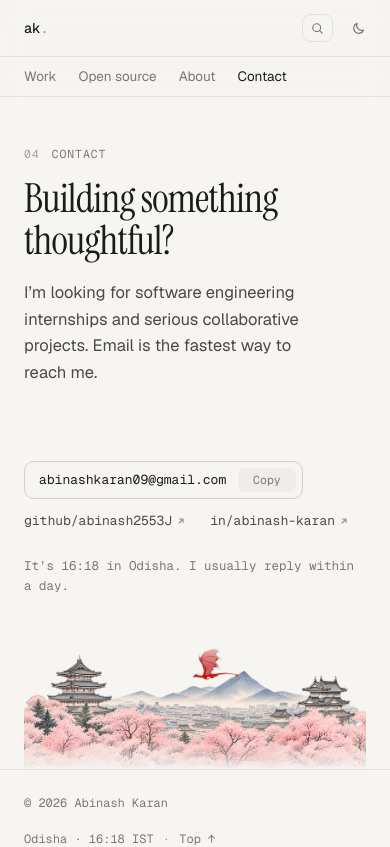
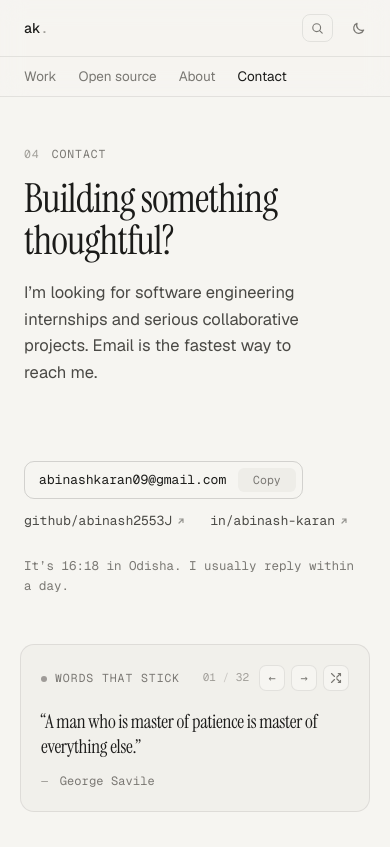
Before and after one commit to abinash2553J/portfolio, a React (Vite) app: page /contact in a window 390 px wide. Shown: the top 847 px of the page. Built offline with nearby package versions, Linux system fonts and the light colour scheme.

Commit message:
feat: add initial portfolio core components and application structure

```diff
--- a/src/App.tsx
+++ b/src/App.tsx
@@ -2,6 +2,7 @@ import { useEffect, useLayoutEffect, useMemo, useState } from 'react'
 import { flushSync } from 'react-dom'
 import { Dragon, Nimbus, Palette, Toaster, greetConsole, isMac, summon, toast, useKeys, usePetals, useProgress, useReveal, type Command } from './fx'
 import { IpodClassic } from './Ipod'
+import { QuotesSection } from './Quotes'
 import { RoveDemo } from './demos/Rove'
 import { VectorDemo } from './demos/Vector'
 import { LeakLensDemo } from './demos/LeakLens'
@@ -223,6 +224,8 @@ function Page() {
         <Route path={path} theme={theme} time={time} asleep={asleep} />
       </main>
 
+      <QuotesSection />
+
       <footer className="footer">
         <div className="skyline" onClick={(e) => petals({ x: e.clientX, y: e.clientY })}>
           <img src="/footer-skyline.webp" alt="" width={1600} height={625} loading="lazy" />
--- /dev/null
+++ b/src/Quotes.tsx
@@ -0,0 +1,98 @@
+import { useEffect, useState } from 'react'
+import { QUOTES } from './content'
+
+export function QuotesSection() {
+  const [index, setIndex] = useState(0)
+  const [fading, setFading] = useState(false)
+  const [paused, setPaused] = useState(false)
+
+  const changeQuote = (nextIdx: number) => {
+    if (fading) return
+    setFading(true)
+    setTimeout(() => {
+      setIndex((nextIdx + QUOTES.length) % QUOTES.length)
+      setFading(false)
+    }, 220)
+  }
+
+  const next = () => changeQuote(index + 1)
+  const prev = () => changeQuote(index - 1)
+  const random = () => {
+    let r = Math.floor(Math.random() * QUOTES.length)
+    if (r === index) r = (r + 1) % QUOTES.length
+    changeQuote(r)
+  }
+
+  // Auto-rotate every 8 seconds, paused on hover
+  useEffect(() => {
+    if (paused) return
+    const id = setInterval(() => {
+      changeQuote(index + 1)
+    }, 8000)
+    return () => clearInterval(id)
+  }, [index, paused, fading])
+
+  const current = QUOTES[index]
+  const num = String(index + 1).padStart(2, '0')
+  const total = String(QUOTES.length).padStart(2, '0')
+
+  return (
+    <section
+      className="quotes"
+      aria-label="Quotes on systems and life"
+      onMouseEnter={() => setPaused(true)}
+      onMouseLeave={() => setPaused(false)}
+    >
+      <div className="quotes__inner">
+        <div className="quotes__head">
+          <span className="label">
+            <span className="quotes__pulse" aria-hidden="true" />
+            Words that stick
+          </span>
+          <div className="quotes__controls">
+            <span className="quotes__count" aria-live="polite">
+              {num} <span className="quotes__sep">/</span> {total}
+            </span>
+            <button
+              className="quotes__btn"
+              onClick={prev}
+              aria-label="Previous quote"
+              title="Previous quote"
+            >
+              ←
+            </button>
+            <button
+              className="quotes__btn"
+              onClick={next}
+              aria-label="Next quote"
+              title="Next quote"
+            >
+              →
+            </button>
+            <button
+              className="quotes__btn quotes__btn--shuffle"
+              onClick={random}
+              aria-label="Random quote"
+              title="Random quote"
+            >
+              <svg width="12" height="12" viewBox="0 0 16 16" fill="none" stroke="currentColor" strokeWidth="1.5" strokeLinecap="round" strokeLinejoin="round" aria-hidden="true">
+                <path d="M11 2h3v3M14 2l-5 5M11 14h3v-3M14 14l-5-5M2 2l4 4M2 14l4-4" />
+              </svg>
+            </button>
+          </div>
+        </div>
+
+        <blockquote className={`quotes__body${fading ? ' quotes__body--fading' : ''}`}>
+          <p className="quotes__text">
+            &ldquo;{current.quote}&rdquo;
+          </p>
+          {current.author && (
+            <footer className="quotes__author">
+              <span className="quotes__dash">—</span> {current.author}
+            </footer>
+          )}
+        </blockquote>
+      </div>
+    </section>
+  )
+}
--- a/src/content.ts
+++ b/src/content.ts
@@ -217,3 +217,43 @@ export const NAV = [
   { path: '/about', label: 'About', key: 'a' },
   { path: '/contact', label: 'Contact', key: 'c' },
 ]
+
+export type Quote = {
+  quote: string
+  author?: string
+}
+
+export const QUOTES: Quote[] = [
+  { quote: 'A man who is master of patience is master of everything else.', author: 'George Savile' },
+  { quote: 'Man is made by his belief. As he believes, so he is.', author: 'Bhagavad Gita' },
+  { quote: 'Make the simple path feel inevitable.' },
+  { quote: 'Good systems leave room for better questions.' },
+  { quote: 'Build small enough to learn, then strong enough to last.' },
+  { quote: 'Clarity is a feature, not a finishing touch.' },
+  { quote: 'The best projects make curiosity practical.' },
+  { quote: 'Humankind cannot gain anything without first giving something in return.', author: 'Alphonse Elric, Fullmetal Alchemist' },
+  { quote: 'The world is changed by your example, not by your opinion.', author: 'Paulo Coelho' },
+  { quote: 'The only way to do great work is to love what you do.', author: 'Steve Jobs' },
+  { quote: 'In the middle of every difficulty lies opportunity.', author: 'Albert Einstein' },
+  { quote: 'Do not go where the path may lead, go instead where there is no path and leave a trail.', author: 'Ralph Waldo Emerson' },
+  { quote: 'Success is not final, failure is not fatal: It is the courage to continue that counts.', author: 'Winston Churchill' },
+  { quote: 'The only limit to our realization of tomorrow will be our doubts of today.', author: 'Franklin D. Roosevelt' },
+  { quote: 'The best way to predict the future is to invent it.', author: 'Alan Kay' },
+  { quote: "Life is what happens when you're busy making other plans.", author: 'John Lennon' },
+  { quote: 'The journey of a thousand miles begins with one step.', author: 'Lao Tzu' },
+  { quote: "You miss 100% of the shots you don't take.", author: 'Wayne Gretzky' },
+  { quote: "Whether you think you can or you think you can't, you're right.", author: 'Henry Ford' },
+  { quote: 'The only way to achieve the impossible is to believe it is possible.', author: 'Charles Kingsleigh, Alice in Wonderland' },
+  { quote: 'Do what you can, with what you have, where you are.', author: 'Theodore Roosevelt' },
+  { quote: 'It does not matter how slowly you go as long as you do not stop.', author: 'Confucius' },
+  { quote: "Everything you've ever wanted is on the other side of fear.", author: 'George Addair' },
+  { quote: 'The best revenge is massive success.', author: 'Frank Sinatra' },
+  { quote: "Don't watch the clock; do what it does. Keep going.", author: 'Sam Levenson' },
+  { quote: 'The harder I work, the luckier I get.', author: 'Samuel Goldwyn' },
+  { quote: 'The only place where success comes before work is in the dictionary.', author: 'Vidal Sassoon' },
+  { quote: 'The secret of getting ahead is to get started.', author: 'Mark Twain' },
+  { quote: 'The best way to find yourself is to lose yourself in the service of others.', author: 'Mahatma Gandhi' },
+  { quote: 'The only thing we have to fear is fear itself.', author: 'Franklin D. Roosevelt' },
+  { quote: 'Programs must be written for people to read, and only incidentally for machines to execute.', author: 'Harold Abelson, SICP' },
+  { quote: 'Simplicity is prerequisite for reliability.', author: 'Edsger W. Dijkstra' },
+]
--- a/src/styles.css
+++ b/src/styles.css
@@ -1746,3 +1746,141 @@ a:hover .arrow--w {
     scroll-padding-top: 112px;
   }
 }
+
+/* ---------- Global Quotes Section ---------- */
+
+.quotes {
+  max-width: calc(var(--col) + 48px);
+  margin: 64px auto 20px;
+  padding: 0 24px;
+}
+
+.quotes__inner {
+  position: relative;
+  padding: 24px 28px 28px;
+  border: 1px solid var(--rule);
+  border-radius: 14px;
+  background: color-mix(in srgb, var(--tile) 40%, transparent);
+  transition: border-color 0.25s ease, background-color 0.25s ease;
+}
+
+.quotes__inner:hover {
+  border-color: var(--rule-strong);
+  background: color-mix(in srgb, var(--tile) 65%, transparent);
+}
+
+.quotes__head {
+  display: flex;
+  align-items: center;
+  justify-content: space-between;
+  gap: 16px;
+  margin-bottom: 18px;
+}
+
+.quotes__pulse {
+  display: inline-block;
+  width: 6px;
+  height: 6px;
+  border-radius: 50%;
+  background: var(--muted);
+  margin-right: 8px;
+  vertical-align: middle;
+  opacity: 0.7;
+}
+
+.quotes__controls {
+  display: inline-flex;
+  align-items: center;
+  gap: 6px;
+}
+
+.quotes__count {
+  font-family: var(--mono);
+  font-size: 11px;
+  color: var(--faint);
+  margin-right: 4px;
+  user-select: none;
+}
+
+.quotes__sep {
+  opacity: 0.5;
+}
+
+.quotes__btn {
+  display: inline-grid;
+  place-items: center;
+  width: 26px;
+  height: 26px;
+  padding: 0;
+  border: 1px solid var(--rule);
+  border-radius: 7px;
+  background: var(--bg);
+  color: var(--muted);
+  font-family: var(--mono);
+  font-size: 12px;
+  cursor: pointer;
+  transition: color 0.15s ease, border-color 0.15s ease, background-color 0.15s ease, transform 0.1s ease;
+}
+
+.quotes__btn:hover {
+  color: var(--ink);
+  border-color: var(--rule-strong);
+  background: var(--hover);
+}
+
+.quotes__btn:active {
+  transform: scale(0.94);
+}
+
+.quotes__btn--shuffle svg {
+  transition: transform 0.25s ease;
+}
+
+.quotes__btn--shuffle:hover svg {
+  transform: rotate(30deg);
+}
+
+.quotes__body {
+  margin: 0;
+  transition: opacity 0.22s cubic-bezier(0.2, 0.7, 0.2, 1), transform 0.22s cubic-bezier(0.2, 0.7, 0.2, 1);
+}
+
+.quotes__body--fading {
+  opacity: 0;
+  transform: translateY(4px);
+}
+
+.quotes__text {
+  font-family: var(--serif);
+  font-size: clamp(20px, 2.8vw, 24px);
+  line-height: 1.35;
+  letter-spacing: -0.015em;
+  color: var(--ink);
+  text-wrap: pretty;
+}
+
+.quotes__author {
+  margin-top: 12px;
+  font-family: var(--mono);
+  font-size: 12px;
+  color: var(--muted);
+  letter-spacing: 0.01em;
+}
+
+.quotes__dash {
+  color: var(--faint);
+  margin-right: 4px;
+}
+
+@media (max-width: 640px) {
+  .quotes {
+    margin-top: 48px;
+    padding: 0 20px;
+  }
+  .quotes__inner {
+    padding: 20px;
+  }
+  .quotes__text {
+    font-size: 19px;
+  }
+}
```
